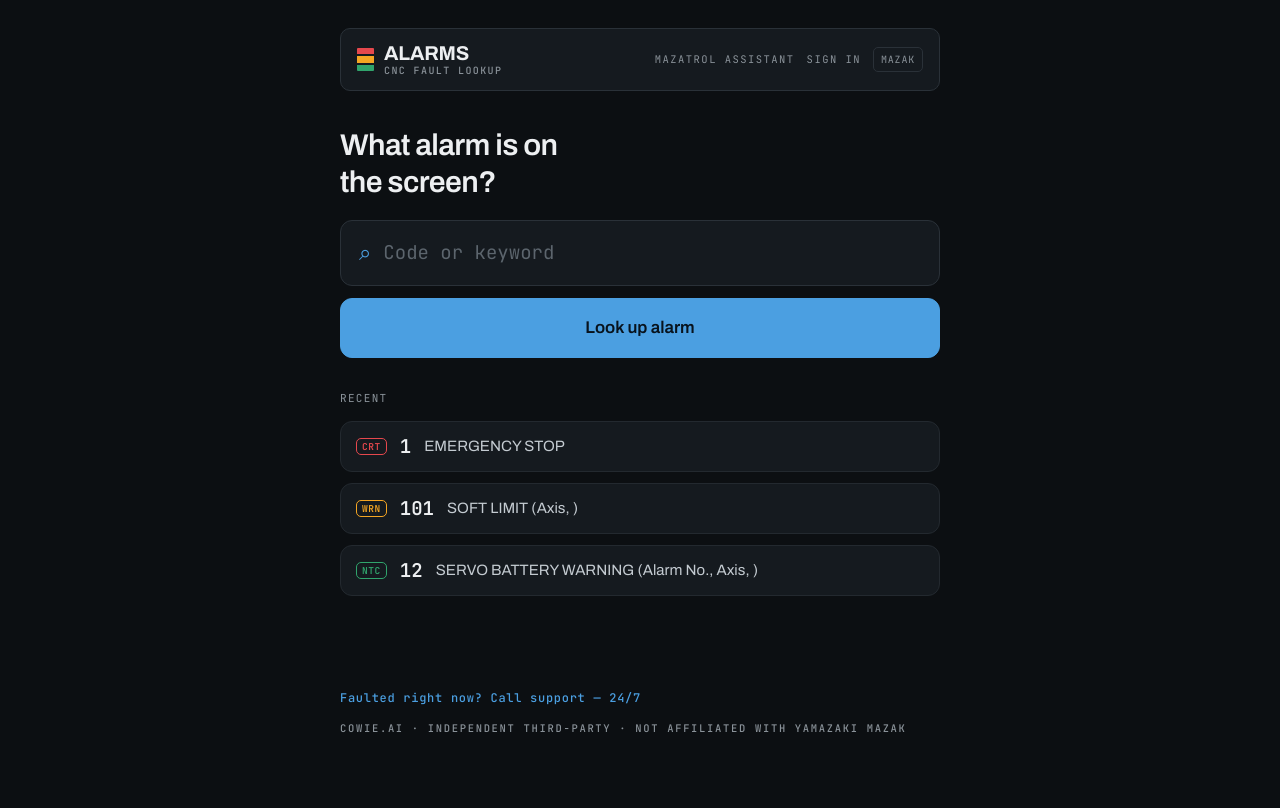
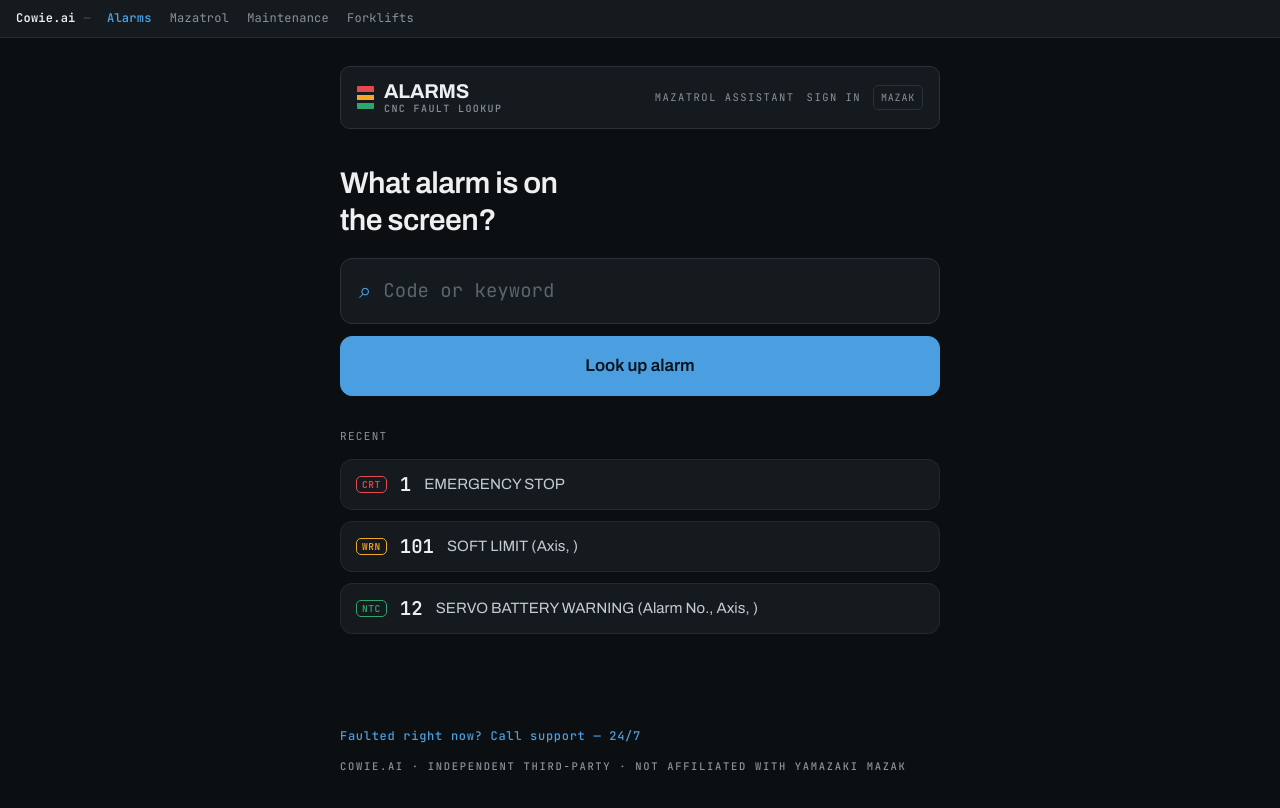
Before and after one commit to StevenCowie73/cnc-alarms, a Next.js app: page / in a window 1280 px wide. Shown: the top 808 px of the page. Built offline with nearby package versions, Linux system fonts and the light colour scheme.

Commit message:
Add Cowie.ai suite micro-header
Shared nav strip linking Alarms/Mazatrol/Maintenance/Forklifts across the shop-floor suite

Co-Authored-By: Claude Fable 5 <noreply@anthropic.com>

```diff
--- a/app/globals.css
+++ b/app/globals.css
@@ -1421,3 +1421,10 @@ em { font-style: italic; }
   .detail__codebook-label { grid-column: 2; }
   .detail__codebook-value { grid-column: 1 / -1; padding-left: 50px; }
 }
+/* ── Cowie.ai suite micro-header ──────────────────────────────── */
+.suite-bar{position:sticky;top:0;z-index:1000;display:flex;align-items:center;gap:2px;height:38px;padding:0 16px;background:var(--paper-2);border-bottom:1px solid var(--ink-08);font-family:var(--font-mono);font-size:12px;letter-spacing:.02em;overflow-x:auto;}
+.suite-bar__brand{color:var(--ink);font-weight:600;white-space:nowrap;}
+.suite-bar__sep{color:var(--ink-30);margin:0 6px;}
+.suite-bar a{color:var(--ink-50);text-decoration:none;padding:4px 8px;border-radius:var(--r-badge);transition:color .15s ease,background .15s ease;white-space:nowrap;}
+.suite-bar a:hover{color:var(--ink);background:var(--paper-3);}
+.suite-bar a[aria-current="page"]{color:var(--accent);font-weight:600;}
--- a/app/layout.tsx
+++ b/app/layout.tsx
@@ -41,6 +41,14 @@ export default function RootLayout({
       <body
         className={`${display.variable} ${sans.variable} ${mono.variable} antialiased`}
       >
+        <nav className="suite-bar" aria-label="Cowie.ai suite">
+          <span className="suite-bar__brand">Cowie.ai</span>
+          <span className="suite-bar__sep">—</span>
+          <a href="https://alarms.cowie.ai" aria-current="page">Alarms</a>
+          <a href="https://mazatrol.cowie.ai">Mazatrol</a>
+          <a href="https://maintenance.cowie.ai">Maintenance</a>
+          <a href="https://forklifts.cowie.ai">Forklifts</a>
+        </nav>
         {children}
       </body>
     </html>
```
